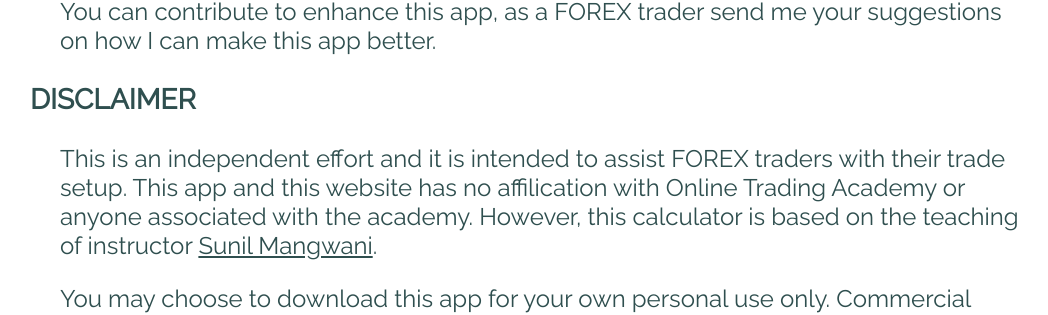
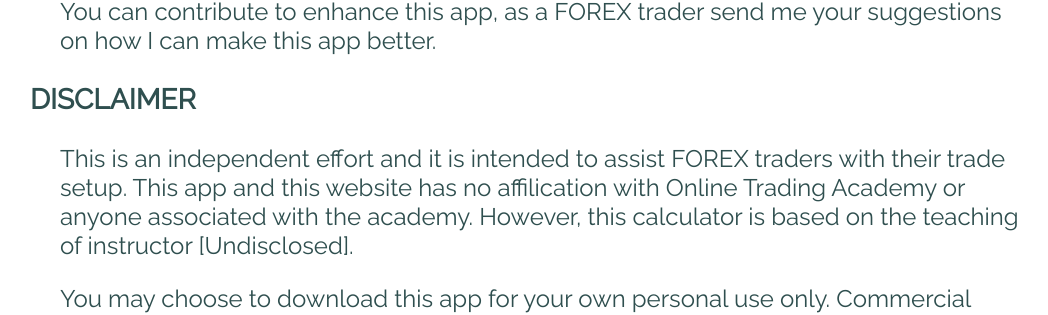
Before and after one commit to rockbender/rockbender.github.io, a plain HTML site: page pricefx/index.html in a window 1280 px wide. Shown: the part 1188-1503 px from the top of the page, without its empty margins (98-1146 px from the left). Drawn offline with Linux system fonts and the light colour scheme.

Commit message:
Update index.html

```diff
--- a/pricefx/index.html
+++ b/pricefx/index.html
@@ -19,7 +19,7 @@
     <p>You can contribute to enhance this app, as a FOREX trader send me your suggestions on how I can make this app better.</p>
 
     <h3>DISCLAIMER</h3>
-    <p>This is an independent effort and it is intended to assist FOREX traders with their trade setup. This app and this website has no affilication with Online Trading Academy or anyone associated with the academy. However, this calculator is based on the teaching of instructor <a class="email" href="https://www.tradingacademy.com/about-us/instructors/sunil-mangwani.aspx">Sunil Mangwani</a>.</p>
+    <p>This is an independent effort and it is intended to assist FOREX traders with their trade setup. This app and this website has no affilication with Online Trading Academy or anyone associated with the academy. However, this calculator is based on the teaching of instructor [Undisclosed].</p>
 
     <p>You may choose to download this app for your own personal use only. Commercial distribution or usage is prohibited and must not be sold to anyone for money. You may not use any part this app to ensuite with another product.</p>
     <p>This app is an early developement and may contain bugs or issues, it is highly recommended that you do your own manual calculations along with this app to verify its work.</p>
```
